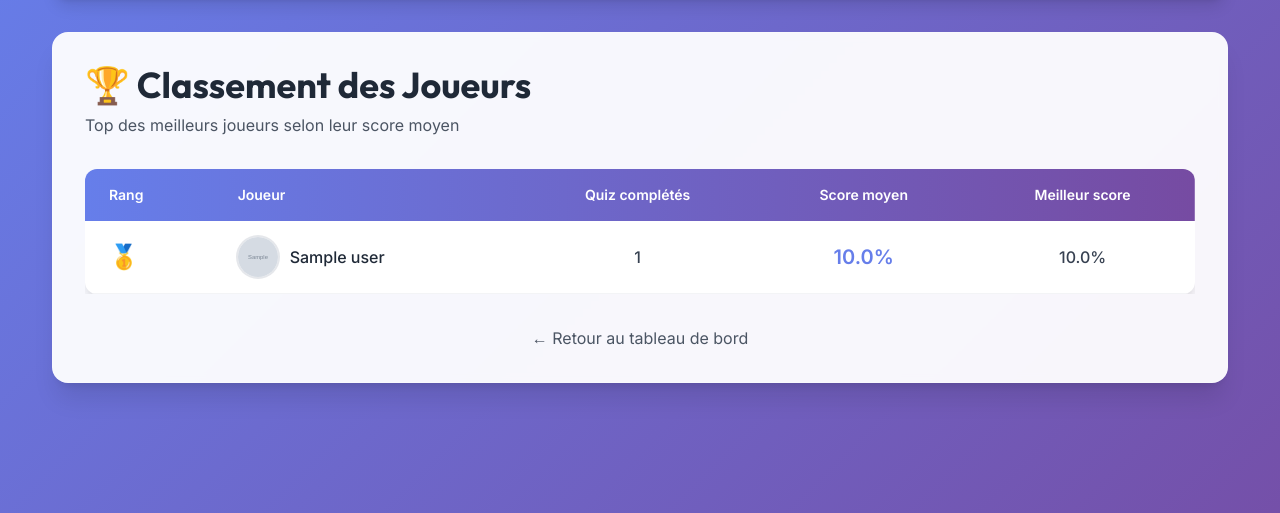
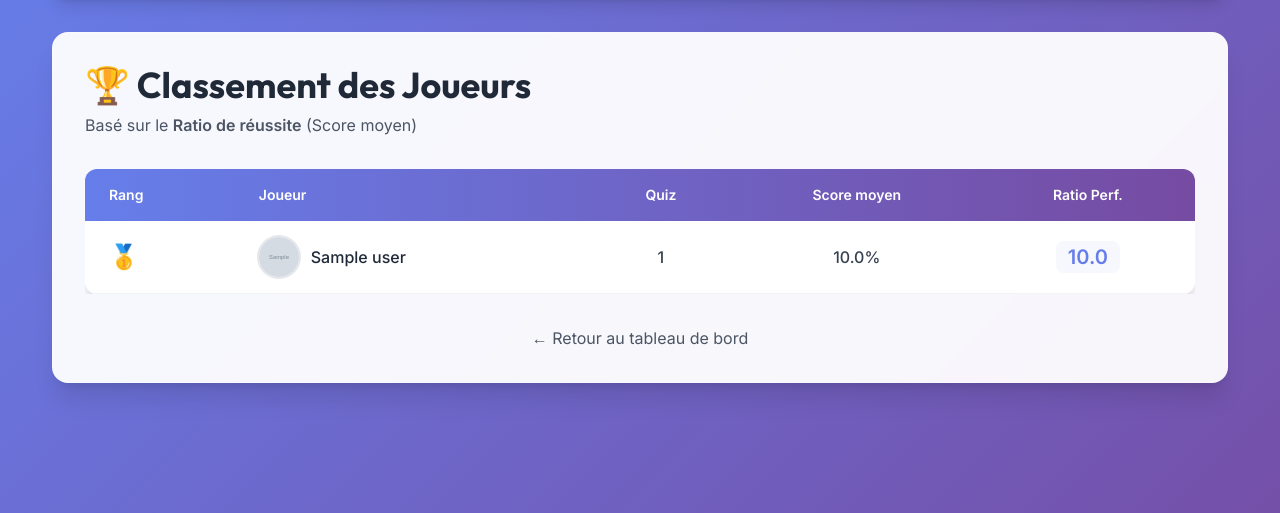
Before and after one commit to icccasamedcom-hub/Quizz_app, a Flask app: page /leaderboard in a window 1280 px wide. Shown: the part 94-607 px from the top of the page. Run offline with Flask 3, Linux system fonts and the light colour scheme; the visitor is signed in with stand-in values (Sample User, id 1); grey boxes marked "Sample" are stand-in pictures; a database or web service that is not in the repository returns one stand-in record (values such as "Sample title"); some libraries are stand-ins or nearby versions.

Commit message:
feat: Implement user history, profile, and leaderboard features, including the new leaderboard UI.

```diff
--- a/Backend/routes/user.py
+++ b/Backend/routes/user.py
@@ -119,15 +119,19 @@ def leaderboard():
             average_score = sum(a['score'] for a in attempts) / total_attempts
             best_score = max((a['score'] for a in attempts), default=0)
 
+            # Ratio simple : Score moyen (pas de bonus arbitraire)
+            performance_index = average_score
+
             leaderboard_data.append({
                 'name': user['name'],
                 'picture': user['picture'],
                 'total_attempts': total_attempts,
                 'average_score': average_score,
-                'best_score': best_score
+                'best_score': best_score,
+                'performance_index': performance_index
             })
 
-    # Trier par score moyen (décroissant)
-    leaderboard_data.sort(key=lambda x: x['average_score'], reverse=True)
+    # Trier par index de performance (décroissant)
+    leaderboard_data.sort(key=lambda x: (x['performance_index'], x['total_attempts']), reverse=True)
 
     return render_template('leaderboard.html', leaderboard=leaderboard_data)
--- a/Templates/leaderboard.html
+++ b/Templates/leaderboard.html
@@ -6,7 +6,7 @@
 {% block content %}
 <div class="mb-6 sm:mb-8">
     <h1 class="text-2xl sm:text-3xl lg:text-4xl font-bold text-gray-800 mb-2">🏆 Classement des Joueurs</h1>
-    <p class="text-sm sm:text-base text-gray-600">Top des meilleurs joueurs selon leur score moyen</p>
+    <p class="text-sm sm:text-base text-gray-600">Basé sur le <b>Ratio de réussite</b> (Score moyen)</p>
 </div>
 
 {% if leaderboard %}
@@ -17,9 +17,9 @@
             <tr>
                 <th class="px-6 py-4 text-left text-sm font-semibold">Rang</th>
                 <th class="px-6 py-4 text-left text-sm font-semibold">Joueur</th>
-                <th class="px-6 py-4 text-center text-sm font-semibold">Quiz complétés</th>
+                <th class="px-6 py-4 text-center text-sm font-semibold">Quiz</th>
                 <th class="px-6 py-4 text-center text-sm font-semibold">Score moyen</th>
-                <th class="px-6 py-4 text-center text-sm font-semibold">Meilleur score</th>
+                <th class="px-6 py-4 text-center text-sm font-semibold">Ratio Perf.</th>
             </tr>
         </thead>
         <tbody>
@@ -44,10 +44,12 @@
                     <span class="text-gray-700 font-medium">{{ player.total_attempts }}</span>
                 </td>
                 <td class="px-6 py-4 text-center">
-                    <span class="text-xl font-bold text-[#667eea]">{{ "%.1f"|format(player.average_score) }}%</span>
+                    <span class="text-gray-700 font-medium">{{ "%.1f"|format(player.average_score) }}%</span>
                 </td>
                 <td class="px-6 py-4 text-center">
-                    <span class="text-gray-700 font-medium">{{ "%.1f"|format(player.best_score) }}%</span>
+                    <span class="text-xl font-bold text-[#667eea] bg-[#667eea]/5 px-3 py-1 rounded-lg">
+                        {{ "%.1f"|format(player.performance_index) }}
+                    </span>
                 </td>
             </tr>
             {% endfor %}
@@ -85,15 +87,15 @@
         <div class="grid grid-cols-3 gap-3 text-center">
             <div class="bg-gray-50 p-2 rounded-lg">
                 <div class="text-lg font-bold text-gray-800">{{ player.total_attempts }}</div>
-                <div class="text-xs text-gray-600">Quiz</div>
-            </div>
-            <div class="bg-blue-50 p-2 rounded-lg">
-                <div class="text-lg font-bold text-[#667eea]">{{ "%.1f"|format(player.average_score) }}%</div>
-                <div class="text-xs text-gray-600">Moy.</div>
+                <div class="text-[10px] uppercase tracking-wider text-gray-500 font-semibold">Quiz</div>
             </div>
             <div class="bg-gray-50 p-2 rounded-lg">
-                <div class="text-lg font-bold text-gray-800">{{ "%.1f"|format(player.best_score) }}%</div>
-                <div class="text-xs text-gray-600">Max</div>
+                <div class="text-lg font-bold text-gray-800">{{ "%.0f"|format(player.average_score) }}%</div>
+                <div class="text-[10px] uppercase tracking-wider text-gray-500 font-semibold">Précision</div>
+            </div>
+            <div class="bg-[#667eea]/10 p-2 rounded-lg border border-[#667eea]/20">
+                <div class="text-lg font-bold text-[#667eea]">{{ "%.1f"|format(player.performance_index) }}</div>
+                <div class="text-[10px] uppercase tracking-wider text-[#667eea] font-bold">Ratio</div>
             </div>
         </div>
     </div>
```
